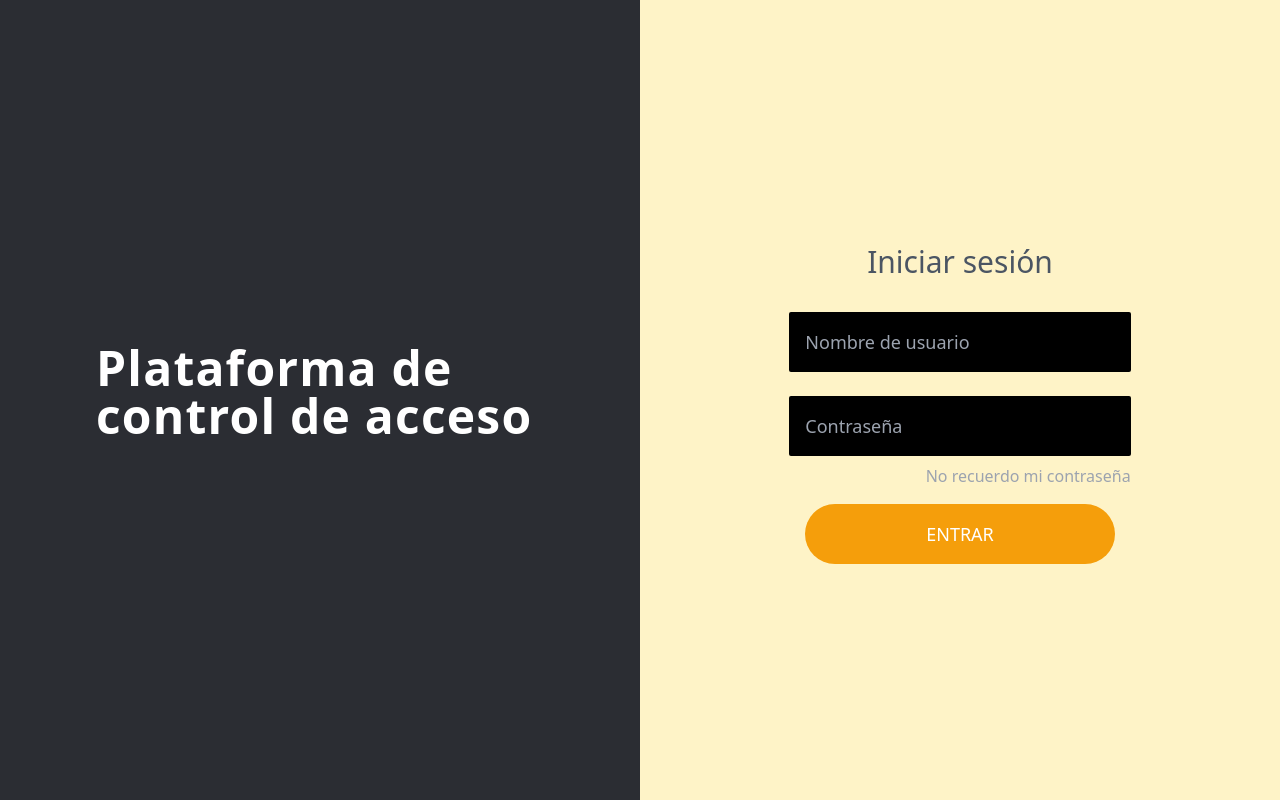
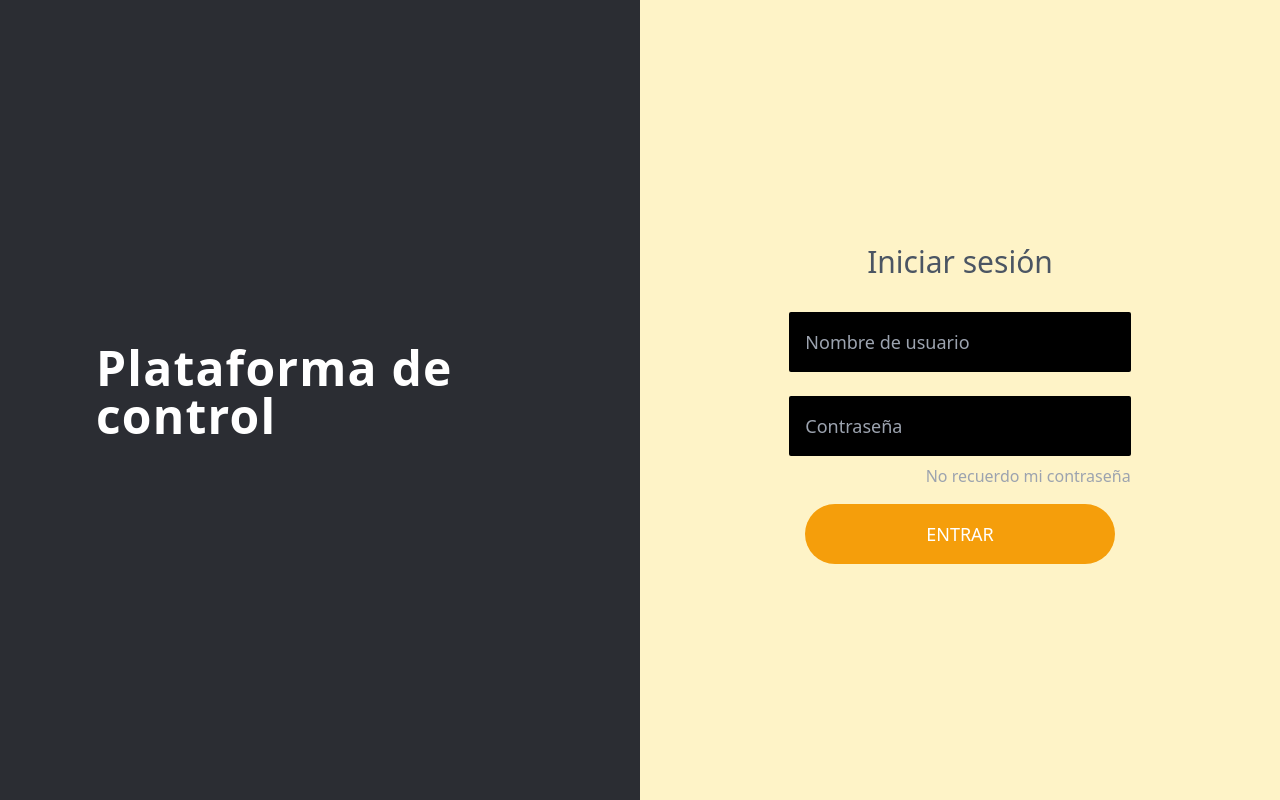
Before and after one commit to juanpablosolana/Cuentas-por-pagar, a React (Create React App) app: page /vercfdi in a window 1280 px wide. Built offline with nearby package versions, Linux system fonts and the light colour scheme; what @amcharts/amcharts4 would draw is missing.

Commit message:
hooks ok

```diff
--- a/src/components/Drop.js
+++ b/src/components/Drop.js
@@ -4,7 +4,7 @@ import axios from 'axios';
 import './drop.css';
 
 const Dropzone = ({token}) => {
-    console.log(token)
+    // console.log(token)
     axios.defaults.headers.post["Authorization"] = `Bearer ${token}`;
     const fileInputRef = useRef();
     const modalImageRef = useRef();
@@ -17,7 +17,7 @@ const Dropzone = ({token}) => {
     const [unsupportedFiles, setUnsupportedFiles] = useState([]);
     const [errorMessage, setErrorMessage] = useState('');
      const headers = { Authorization: `Bearer ${token}` };
-     console.log(headers);
+    //  console.log(headers);
 
     useEffect(() => {
 
--- a/src/components/FetchFiles.js
+++ b/src/components/FetchFiles.js
@@ -13,7 +13,7 @@ function useCfdi(headers) {
       .then(response => {
         response.data = response.data.filter(valor => valor.timbreFiscal !== undefined)
         response.data = response.data.filter(valor => valor.impuestos !== undefined)
-        console.log(response.data)
+        // console.log(response.data)
         setCfdi(response.data)
       })
       .catch((err) => {
--- a/src/components/Home.js
+++ b/src/components/Home.js
@@ -18,7 +18,7 @@ const Home = ({userData})=>{
 // console.log(userData)
   return (
     <>
-    {console.log("cargando")}
+    {/* {console.log("cargando")} */}
       <AdminNav user={userData.username} />
       <div className="flex flex-row h-full">
         <Router>
--- a/src/components/Login.js
+++ b/src/components/Login.js
@@ -35,7 +35,7 @@ const Login = () => {
         <div className="absolute inset-0 z-0 bg-black opacity-60"></div>
         <div className="z-10 w-full px-24">
           <h1 className="text-5xl font-bold tracking-wide text-left">
-            Plataforma de control de acceso
+            Plataforma de control
           </h1>
           <p className="my-4 text-3xl"> </p>
         </div>
```
